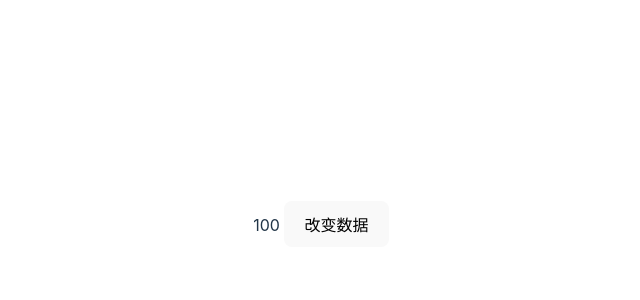
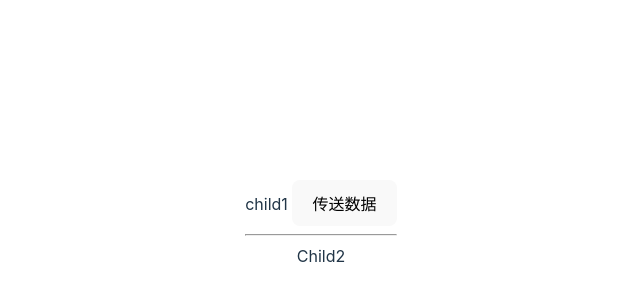
Before and after one commit to xiehai001/vue3-study, a Vue app: page / in a window 1280 px wide. Shown: the part 176-476 px from the top of the page, without its empty margins (319-959 px from the left). Built offline with nearby package versions, Linux system fonts and the light colour scheme.

Commit message:
兄弟组件传值

```diff
--- a/package.json
+++ b/package.json
@@ -9,6 +9,7 @@
     "preview": "vite preview"
   },
   "dependencies": {
+    "mitt": "^3.0.0",
     "vue": "^3.2.37"
   },
   "devDependencies": {
--- a/src/App.vue
+++ b/src/App.vue
@@ -1,13 +1,14 @@
 <script setup>
-import List from './components/List.vue'
 import { reactive, ref } from 'vue'
-let num = ref(100)
+import Child1 from './components/Child1.vue';
+import Child2 from './components/Child2.vue';
 
 </script>
 
 <template>
   <div>
-    <List v-model:num="num"></List>
+    <Child1></Child1>
+    <Child2></Child2>
   </div>
 </template>
 
--- /dev/null
+++ b/src/bus.js
@@ -0,0 +1,3 @@
+import mitt from "mitt";
+
+export default mitt();
--- /dev/null
+++ b/src/components/Child1.vue
@@ -0,0 +1,19 @@
+<template>
+    <div>
+        child1
+        <button @click="send">传送数据</button>
+        <hr />
+    </div>
+</template>
+
+<script setup>
+import bus from '../bus'
+import { ref } from 'vue'
+const data1 = ref('child1 的数据')
+const send = () => {
+bus.emit('sendChild1', data1)
+}
+</script>
+
+<style lang="scss" scoped>
+</style>
--- /dev/null
+++ b/src/components/Child2.vue
@@ -0,0 +1,19 @@
+<template>
+    <div>
+        Child2
+        {{child1Data}}
+    </div>
+</template>
+
+<script setup>
+import bus from '../bus'
+import { ref } from 'vue'
+let child1Data = ref('')
+bus.on('sendChild1', (data) => {
+console.log(data)
+child1Data.value = data
+})
+</script>
+
+<style lang="scss" scoped>
+</style>
```
Also changed, not shown: 1 other file (tests, documents, lock files or other folders).
